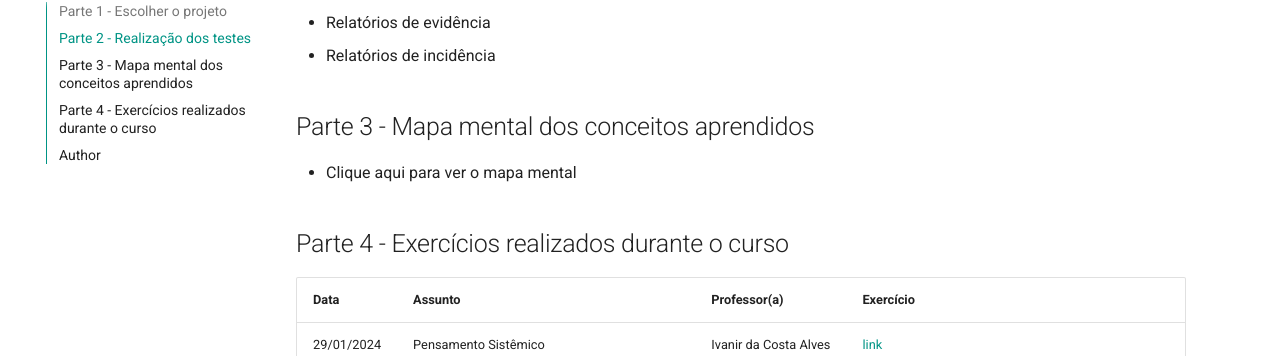
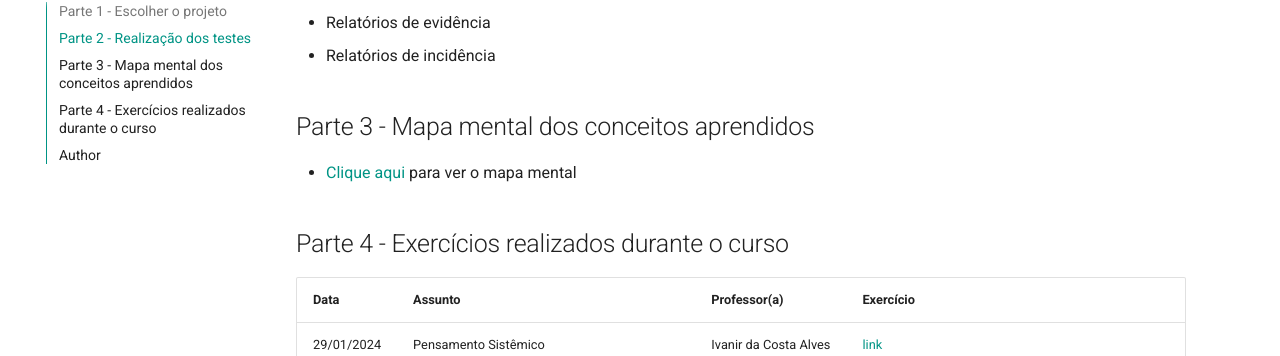
Before and after one commit to szalbuque/FEST-IQS-projetofinal, an MkDocs documentation site: the page built from docs/index.md, in a window 1280 px wide and 900 px high, scrolled down 506 px. Shown: the part 97-453 px from the top of the window. Built offline with MkDocs 1.6.1 and Material for MkDocs 9.7.7, drawn with Linux system fonts in a browser that asks for light colours; part of the change alters nothing that is shown.

```diff
--- a/docs/index.md
+++ b/docs/index.md
@@ -16,7 +16,7 @@ Estas páginas contêm os documentos e links referentes ao projeto final do curs
 
 ## Parte 3 - Mapa mental dos conceitos aprendidos
 
-* Clique aqui para ver o mapa mental
+* [Clique aqui](https://www.plectica.com/maps/R4HIZ0RCC) para ver o mapa mental
 
 ## Parte 4 - Exercícios realizados durante o curso
 
```
